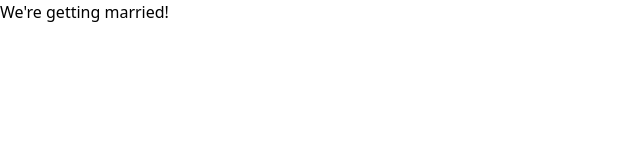
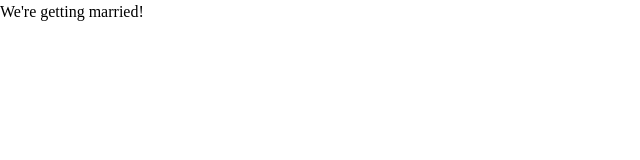
Before and after one commit to Jammooka/wedding, a Vue app: page / in a window 1280 px wide. Shown: the top 160 px of the page, without its empty margins (0-640 px from the left). Built offline with nearby package versions, Linux system fonts and the light colour scheme; a web font is replaced by a local one.

Commit message:
get fonts up and running

```diff
--- a/index.html
+++ b/index.html
@@ -5,6 +5,7 @@
     <link rel="icon" type="image/png" href="/favicon.png" />
     <meta name="viewport" content="width=device-width, initial-scale=1.0" />
     <title>Sarah &amp; Jamie's Wedding Weekend | 15-18th September 2023 | Wilde Lodge</title>
+    <link rel="stylesheet" type="text/css" href="https://fonts.googleapis.com/css2?family=Old+Standard+TT:ital,wght@0,400;0,700;1,400">
   </head>
   <body>
     <div id="app"></div>
--- a/src/assets/styles/style.css
+++ b/src/assets/styles/style.css
@@ -1,3 +1,11 @@
 @tailwind base;
 @tailwind components;
 @tailwind utilities;
+
+@font-face {
+    font-family: 'caflisch-script-pro';
+    src: url('fonts/caflisch_script_pro_regular.woff2') format('woff2'),
+        url('fonts/caflisch_script_pro_regular.woff') format('woff');
+    font-weight: normal;
+    font-style: normal;
+}
--- a/tailwind.config.js
+++ b/tailwind.config.js
@@ -5,7 +5,26 @@ export default {
     "./src/**/*.{vue,js,ts,jsx,tsx}",
   ],
   theme: {
-    extend: {},
+    fontFamily: {
+      'sans': ['caflisch-script-pro', 'ui-sans-serif'],
+      'serif': ['Old Standard TT', 'ui-serif'],
+    },
+    screens: {
+      'xs': '560px',
+      'sm': '640px',
+      'md': '768px',
+      'lg': '1024px',
+      'xl': '1280px',
+      '2xl': '1536px',
+    },
+    extend: {
+      colors: {
+        wlgreen: '#053330',
+        wlgreenlight: '#074a46',
+        wlgold: '#9f8223',
+        white: 'white'
+      },
+    }
   },
   plugins: [],
 }
```
Also changed, not shown: public/fonts/caflisch_script_pro_regular.woff (added), public/fonts/caflisch_script_pro_regular.woff2 (added).
